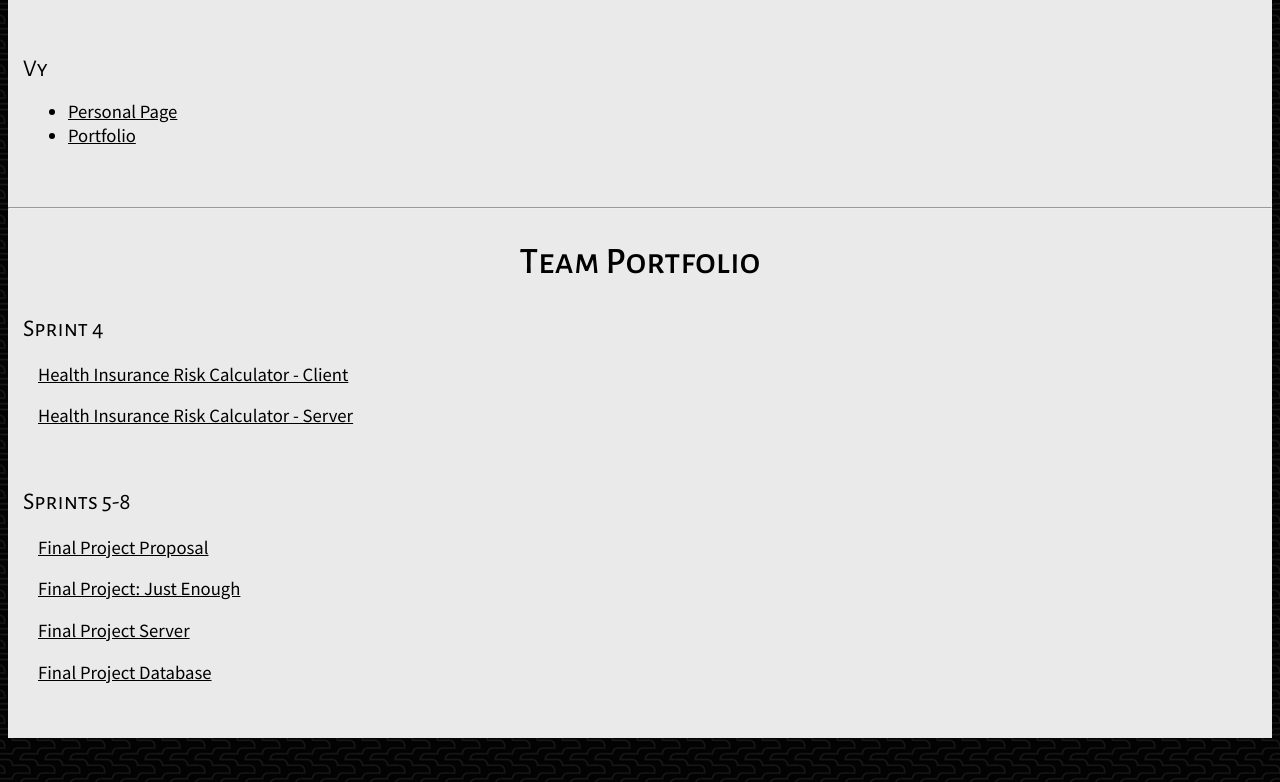
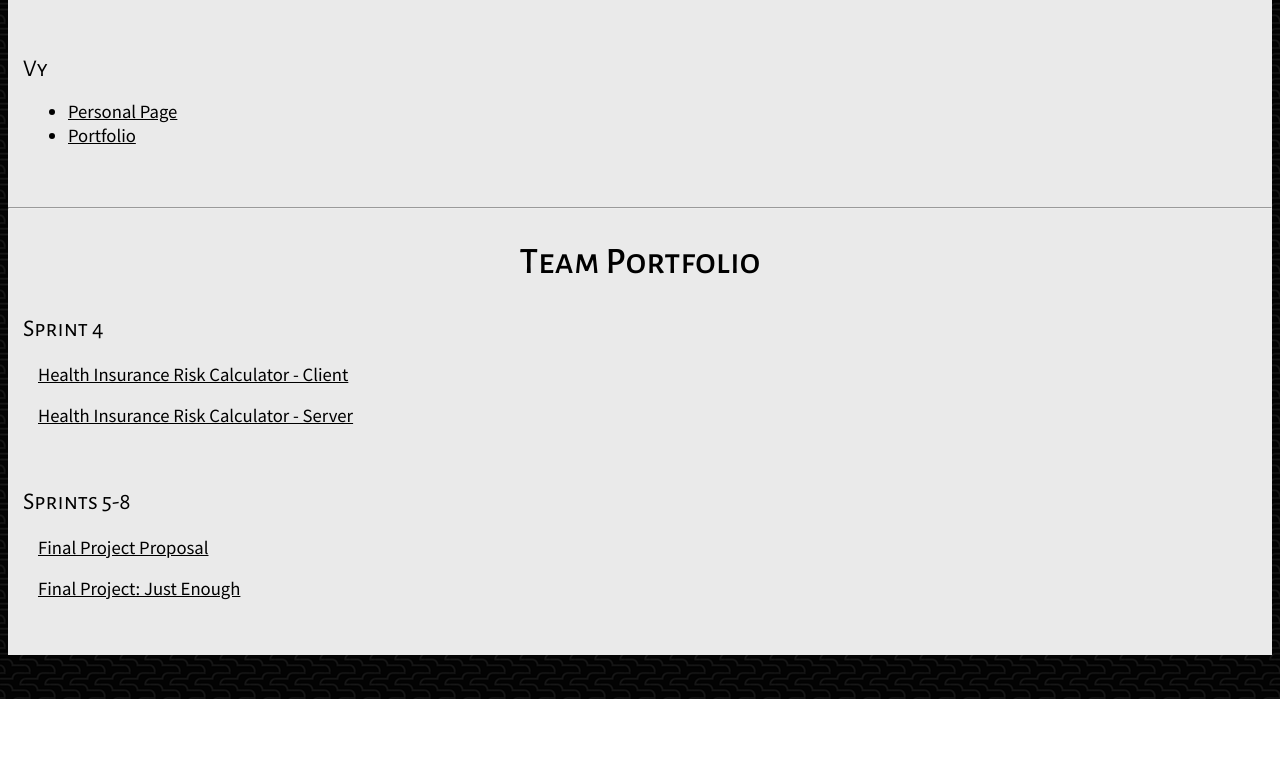
Before and after one commit to JustEnough-WebApp/GettingToKnowEachOther_Teams, a website: page static/index.html in a window 1280 px wide. Shown: the part 1503-2285 px from the top of the page. After the commit the page ends 2202 px from the top, so only its background shows below. Drawn offline with Linux system fonts and the light colour scheme.

Commit message:
removed database link

```diff
--- a/static/index.html
+++ b/static/index.html
@@ -129,11 +129,6 @@
             <p><a href="https://just-enough.azurewebsites.net"
                 target="_blank">Final Project: Just Enough</a></p>
 
-            <p><a href="https://just-enough-server.azurewebsites.net"
-                target="_blank">Final Project Server</a></p>
-
-            <p><a href="https://just-enough-db.azurewebsites.net"
-                target="_blank">Final Project Database</a></p>
             <br><br>
         </section>
         <br><br>
```
